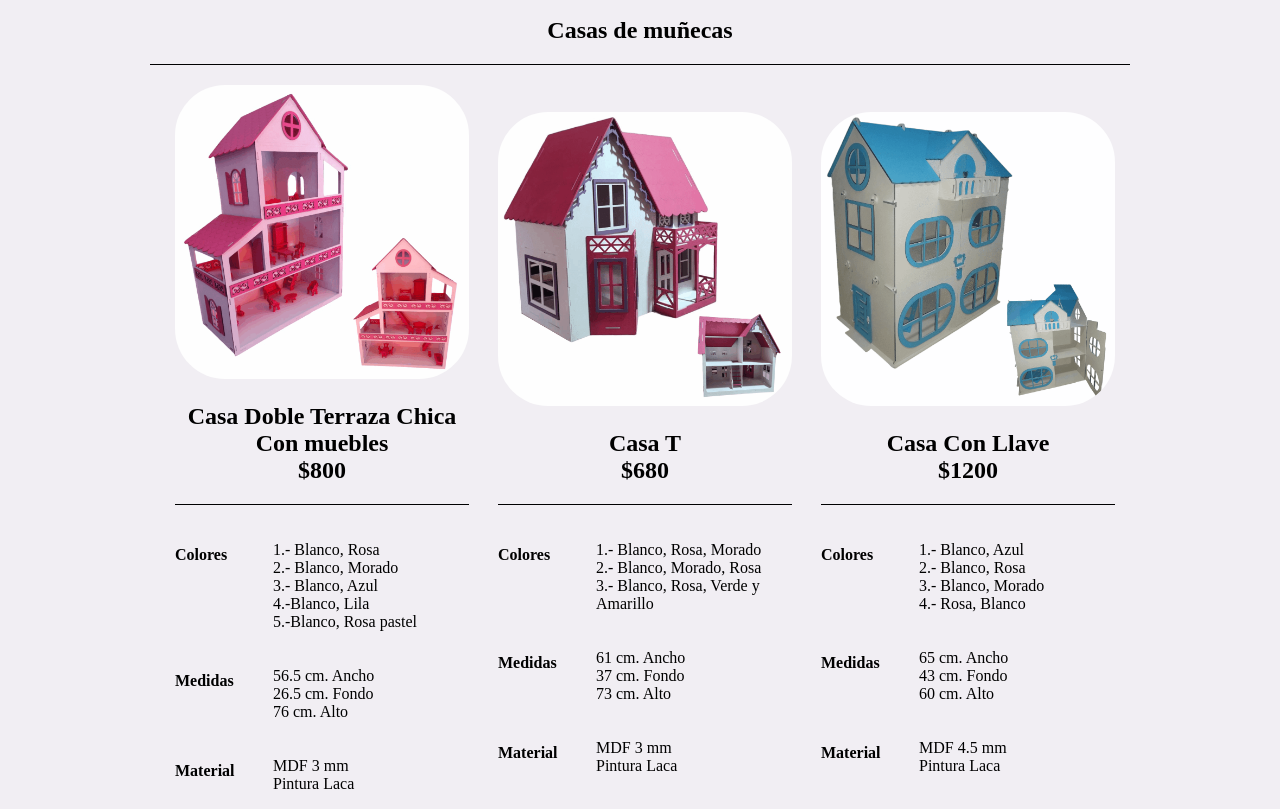
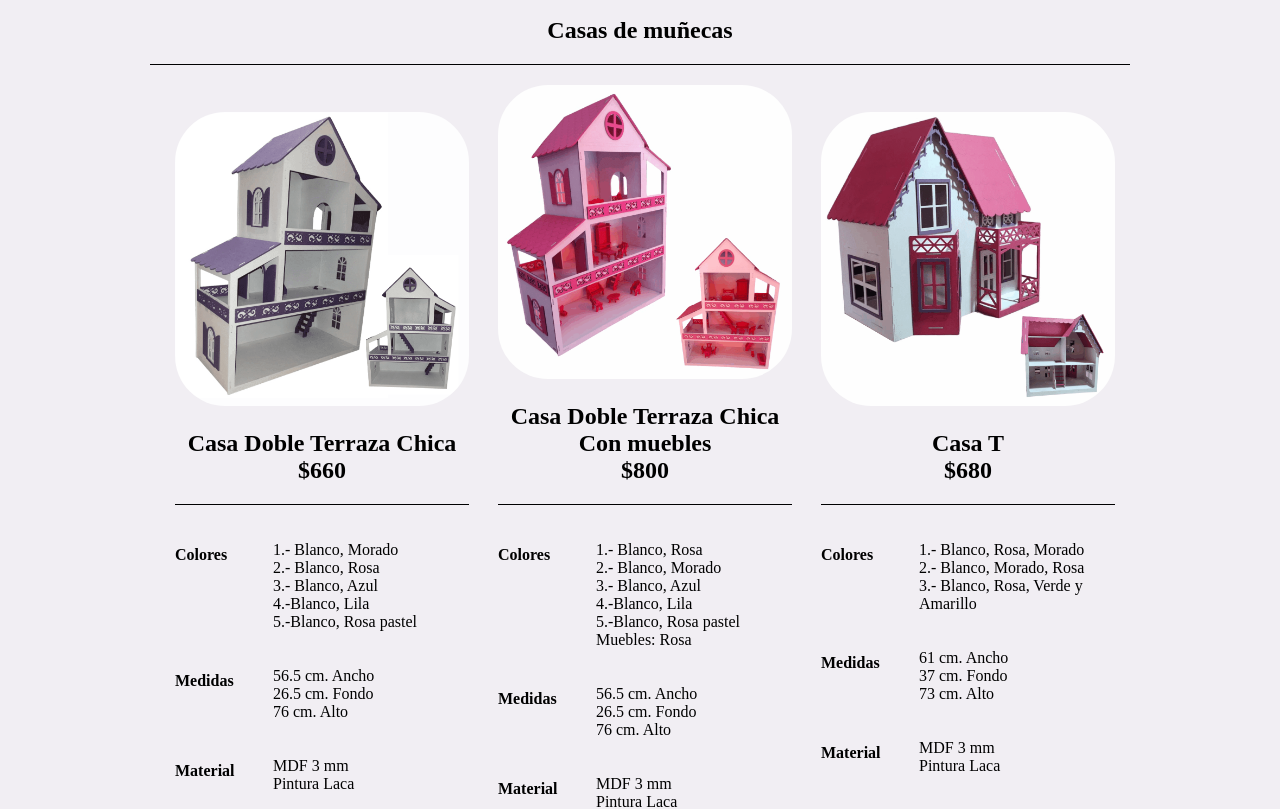
Before and after one commit to Mabg2/Catalogo-Maderaxel, a plain HTML site: page Casas-1.html in a window 1280 px wide. Shown: the part 143-952 px from the top of the page. Drawn offline with Linux system fonts and the light colour scheme.

Commit message:
Add files via upload

```diff
--- a/Casas-1.html
+++ b/Casas-1.html
@@ -37,16 +37,29 @@
             <div class="grid-conteiner">
                 <h2>Casas de muñecas</h2>
                 <article class="catalogo-conteiner">
+                    <img src="./assets/img/casas/CasaDobleTerraza Chica1.png" alt="">
+                    <h2>Casa Doble Terraza Chica <br> $660</h2>
+                <div class="catalogo-conteiner-datos">
+
+                    <h4>Colores</h4>
+                    <p>1.- Blanco, Morado <br> 2.- Blanco, Rosa<br>3.- Blanco, Azul <br> 4.-Blanco, Lila <br>5.-Blanco, Rosa pastel</p>
+                    <h4>Medidas</h4>
+                    <p>56.5 cm. Ancho<br>26.5 cm. Fondo <br>76 cm. Alto</p>
+                    <h4>Material</h4>
+                    <p>MDF 3 mm <br>Pintura Laca</p>
+                </div>
+                </article>
+                <article class="catalogo-conteiner">
                     <img src="./assets/img/casas/CasaDobleTerraza Chica.png" alt="">
                     <h2>Casa Doble Terraza Chica Con muebles <br> $800</h2>
                 <div class="catalogo-conteiner-datos">
 
                     <h4>Colores</h4>
-                    <p>1.- Blanco, Rosa<br> 2.- Blanco, Morado<br>3.- Blanco, Azul <br> 4.-Blanco, Lila <br>5.-Blanco, Rosa pastel</p>
+                    <p>1.- Blanco, Rosa<br> 2.- Blanco, Morado<br>3.- Blanco, Azul <br> 4.-Blanco, Lila <br>5.-Blanco, Rosa pastel<br>Muebles: Rosa</p>
                     <h4>Medidas</h4>
                     <p>56.5 cm. Ancho<br>26.5 cm. Fondo <br>76 cm. Alto</p>
                     <h4>Material</h4>
-                    <p>MDF 3 mm <br>Pintura Laca</p>
+                    <p>MDF 3 mm <br>Pintura Laca </p>
                 </div>
                 </article>
 
@@ -121,19 +134,7 @@
                 </article>
 
 
-                <article class="catalogo-conteiner">
-                    <img src="./assets/img/casas/CasaMChica.png" alt="">
-                    <h2>Casa M Chica<br> $240</h2>
-                <div class="catalogo-conteiner-datos">
 
-                    <h4>Colores</h4>
-                    <p>1.-Rosa,Blanco <br> 2.-Blanco, Morado<br>3.-Blanco, Azul<br>4.-Blanco, Rosa</p>
-                    <h4>Medidas</h4>
-                    <p>41 cm. Ancho<br>26 cm. Fondo <br>36 cm. Alto</p>
-                    <h4>Material</h4>
-                    <p>MDF 3 mm <br>Pintura Laca</p>
-                </div>
-                </article>
 
                 <article class="catalogo-conteiner">
                     <img src="./assets/img/casas/CasaArbol.png" alt="">
```
Also changed, not shown: Casas-2.html (+14 -0 lines).
